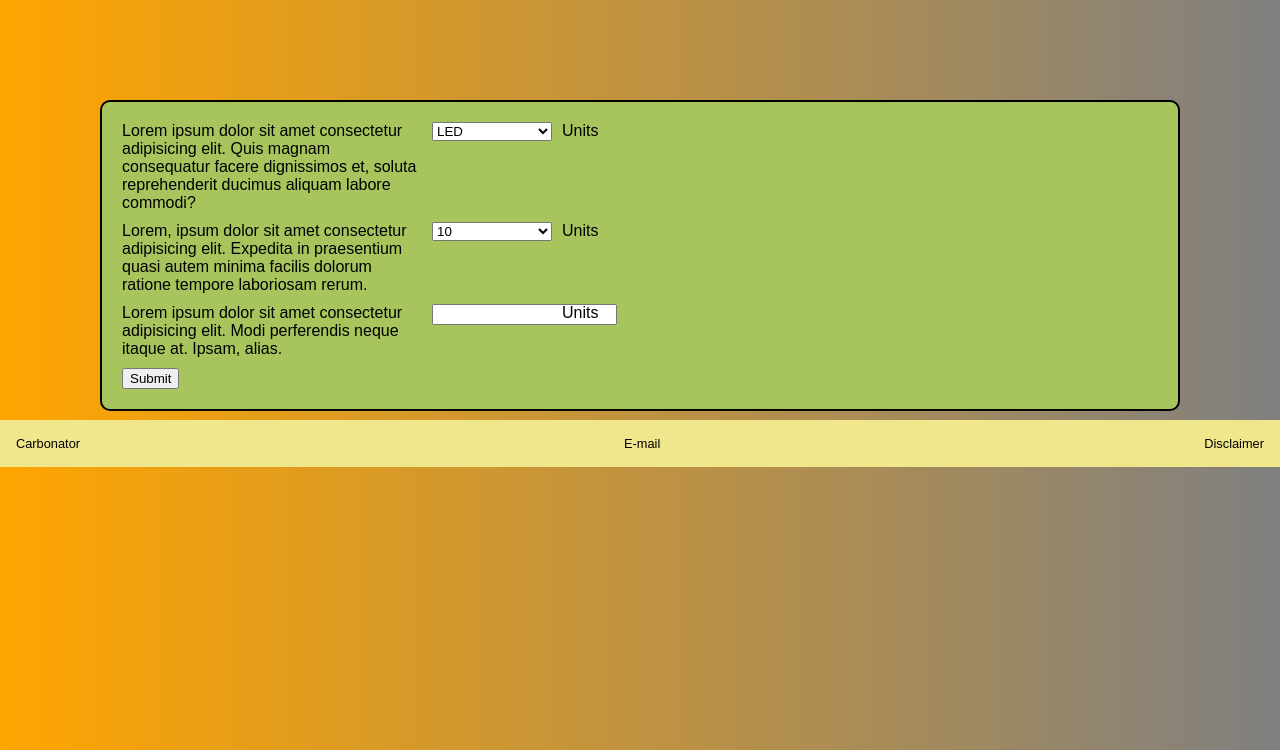
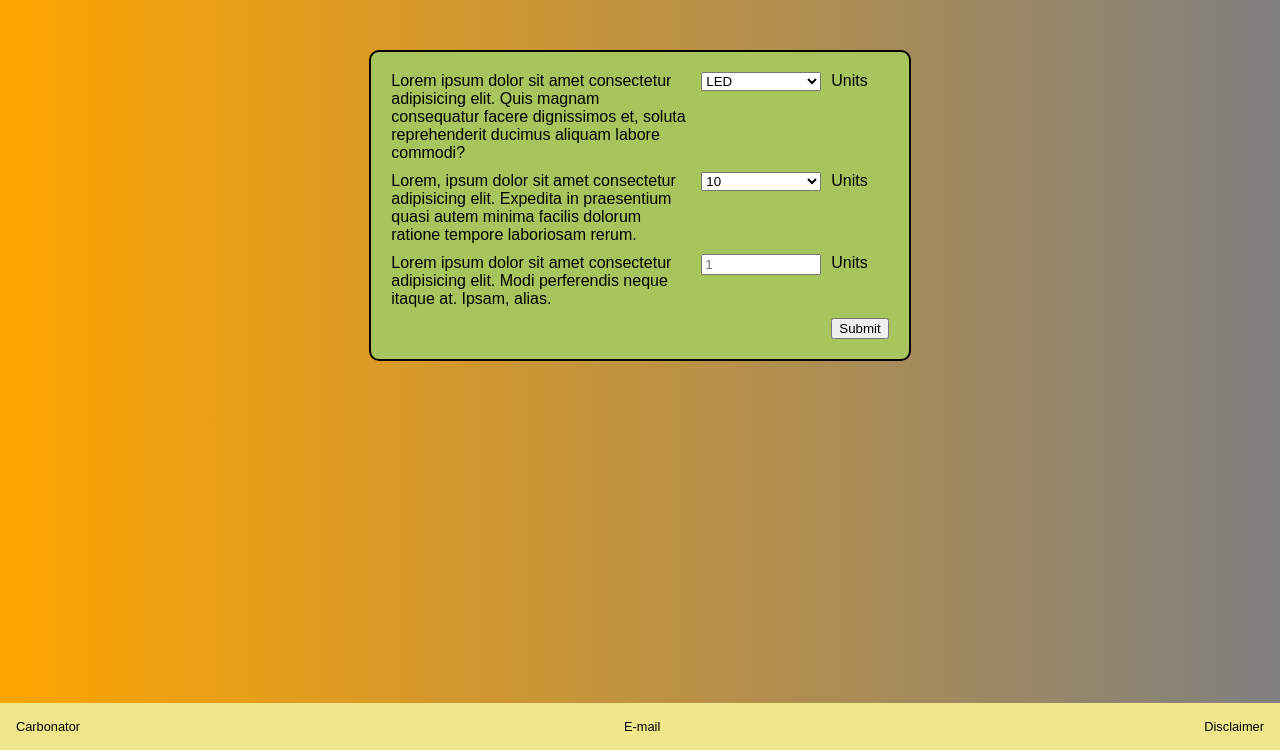
Before and after one commit to akguni/carbonator, a Django app: page / in a window 1280 px wide. Shown: the part 50-800 px from the top of the page. Run offline with Django 3.2, Linux system fonts and the light colour scheme.

Commit message:
styling improvements

```diff
--- a/carbonator/static/carbonator/styles.css
+++ b/carbonator/static/carbonator/styles.css
@@ -95,6 +95,10 @@ body {
 }
 
 .footer {
+  position: fixed;
+  left: 0;
+  bottom: 0;
+  width: 100%;
   display: flex;
   justify-content: space-between;
   align-items: center;
@@ -110,7 +114,7 @@ body {
 
 .calculator-background {
   padding: 0;
-  margin: 0;
+  margin: 50px;
   min-height: 20rem;
 }
 
@@ -118,16 +122,20 @@ body {
   background: rgb(168, 196, 92);
   border: 2px solid black;
   border-radius: 10px;
-  margin: 100px;
+  width:fit-content;
+  margin: 0 auto;
   padding: 20px;
 }
 
 form {
   display: grid;
-  grid-template-columns: 300px 120px 50px;
+  grid-template-columns: 300px 120px auto;
   grid-gap: 10px;
+  align-items: start;
 }
 
 select {
-    width: 100%;
 }
+
+.submit-button {
+  width: fit-content;
--- a/carbonator/templates/carbonator/index.html
+++ b/carbonator/templates/carbonator/index.html
@@ -8,35 +8,28 @@
             <div class="explanation">
                Lorem ipsum dolor sit amet consectetur adipisicing elit. Quis magnam consequatur facere dignissimos et, soluta reprehenderit ducimus aliquam labore commodi?
             </div>
-            <div class="cell-container selection">
             <select id="selection-1" name="selection-1">
                 <option>LED</option>
                 <option>Incandescant</option>
             </select>
-            </div>
             <div class="units">Units</div>
             <div class="explanation">
                 Lorem, ipsum dolor sit amet consectetur adipisicing elit. Expedita in praesentium quasi autem minima facilis dolorum ratione tempore laboriosam rerum.
             </div>
-            <div class="cell-container selection">
             <select class="selection" id="selection-2" name="selection-2">
                 <option>10</option>
                 <option>20</option>
                 <option>30</option>
                 <option>40</option>
             </select>
-            </div>
             <div class="units">Units</div>
             <div class="explanation">
                 Lorem ipsum dolor sit amet consectetur adipisicing elit. Modi perferendis neque itaque at. Ipsam, alias.
             </div>
-            <div class="cell-container selection">
-                <input class="freetext">
-            </div>
+                <input type="text" class="freetext" id="freetext-1" name="freetext-1" placeholder="1">
             <div class="units">Units</div>
-            <div class=submit-button>
-                <input type="submit">
-            </div>
+            <div></div><div></div>
+            <input type="submit" class="submit-button">
         </form>
     </div>
 </div>
```
Lines whose indentation alone changed are shown as unchanged.
